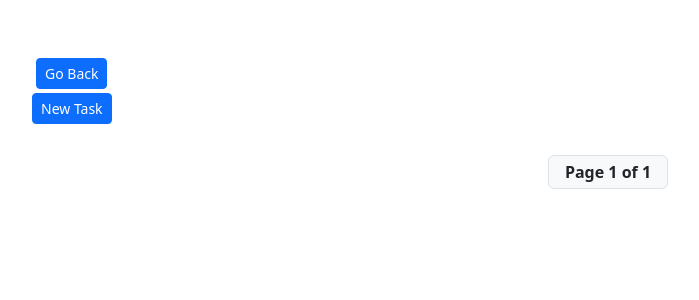
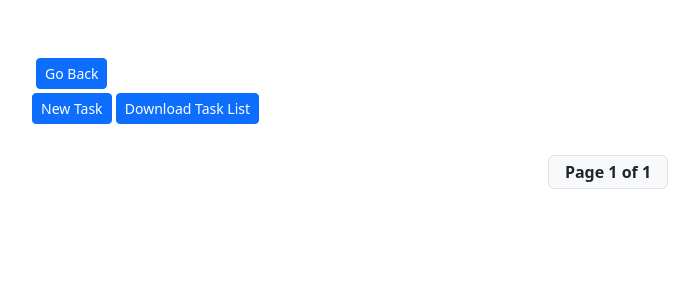
Before and after one commit to Darpan-Anjanay/TodoList, a Django app: page / in a window 1280 px wide. Shown: the part 56-356 px from the top of the page, without its empty margins (32-731 px from the left). Run offline with Django 5.2, Linux system fonts and the light colour scheme; the visitor is signed in with stand-in values (Sample User, id 1); data that the repository does not hold is empty; some libraries are stand-ins or nearby versions.

Commit message:
Task Excel Sheet

```diff
--- a/TodoApp/templates/Todo/Home.html
+++ b/TodoApp/templates/Todo/Home.html
@@ -43,6 +43,8 @@
 </style>
 
     <a href="{% url 'AddTask' %}" class="btn btn-primary btn-sm" style="margin-bottom: 15px;">New Task</a>
+
+    <a href="{% url 'TaskasExcel' %}" class="btn btn-primary btn-sm" style="margin-bottom: 15px;">Download Task List</a>
 
 
         {% for list in page_obj  %}
--- a/TodoApp/urls.py
+++ b/TodoApp/urls.py
@@ -1,5 +1,5 @@
 from django.urls import path
-from .views import Home,AddTask,Delete,Logout,Login,Register
+from .views import Home,AddTask,Delete,Logout,Login,Register,TaskasExcel
 urlpatterns = [
     path('',Home,name="Home"),
     path('AddTask/',AddTask,name="AddTask"),
@@ -7,6 +7,9 @@ urlpatterns = [
     path('Logout/',Logout,name="Logout"),
     path('Login/',Login,name="Login"),
     path('Register/',Register,name="Register"),
+    path('TaskasExcel/',TaskasExcel,name="TaskasExcel"),
+
+
 
 
 
--- a/TodoApp/views.py
+++ b/TodoApp/views.py
@@ -134,6 +134,24 @@ def Login(request):
 
     return render(request,'Todo/Login.html')
 
-
-
-# updated code
+import pandas as pd
+from django.http import FileResponse
+import io
+def TaskasExcel(request):
+    user = request.user
+    data =   Todo.objects.filter(user=user,IsDelete=False)
+    todo_list = []
+    for item in data:
+        todo_list.append({
+            'Title': item.Title,
+            'Description': item.Description,
+            'CreatedAt': item.CreatedAt.date(),
+            'CompletionDate': item.CompletionDate.date(),
+            'CompletionStatus': item.completionStatus,
+        })
+    df  = pd.DataFrame(todo_list)
+    output = io.BytesIO()
+    df.to_excel(output,index=False)
+    output.seek(0)
+    response = FileResponse(output,as_attachment=True,filename='tasks.xlsx')
+    return response
```
